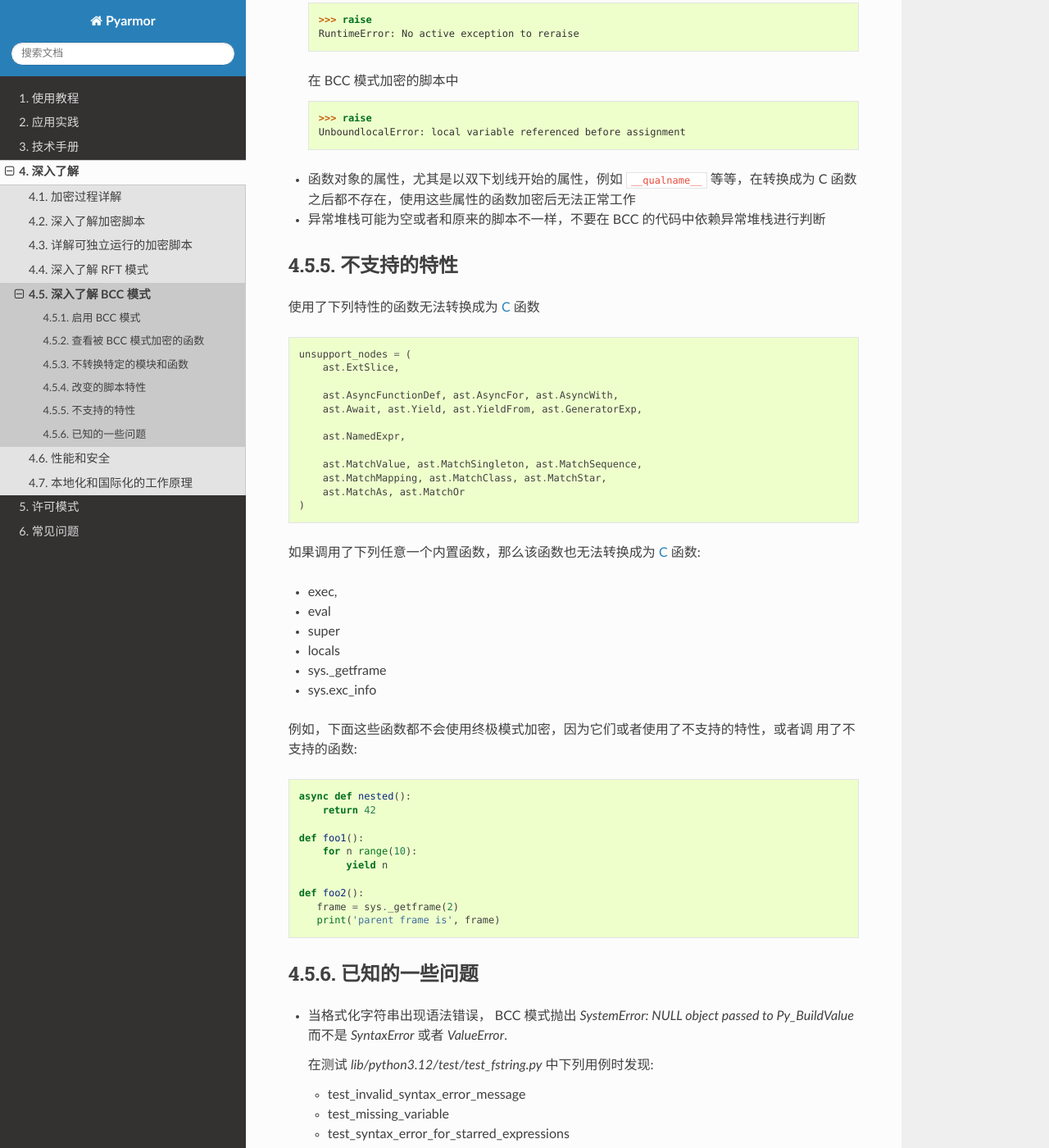
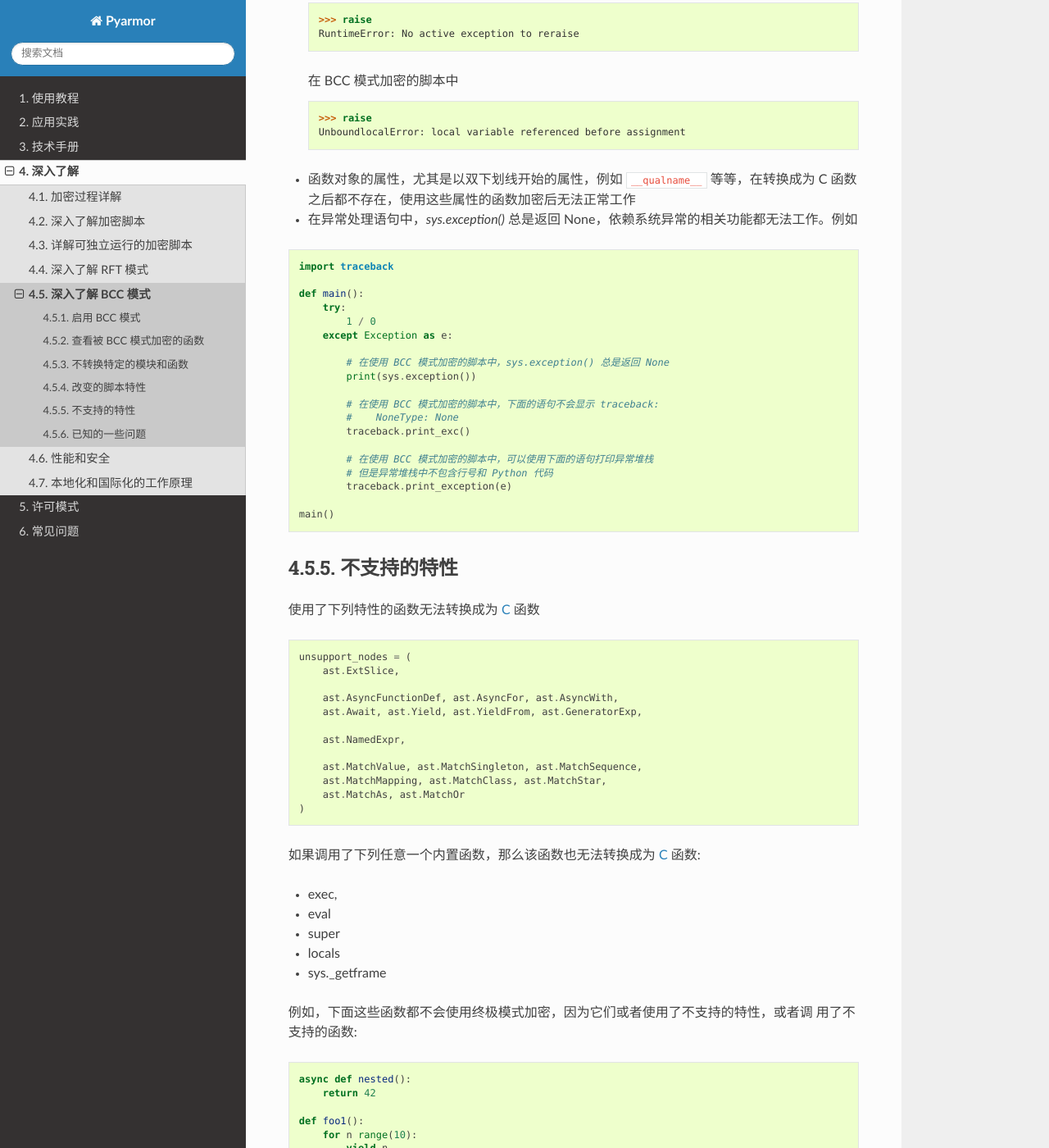
Before and after one commit to dashingsoft/pyarmor-docs-zh, a Sphinx documentation site: the page built from docs/topic/bccmode.rst, in a window 1280 px wide and 1400 px high, scrolled down 4140 px. Shown: the whole window at 82% size. Built offline with Sphinx 7.4.7 and the Read the Docs theme 3.1.0, drawn with Linux system fonts in a browser that asks for light colours.

Commit message:
Doc sys.exception is None in exception handler for BCC mode

```diff
--- a/docs/topic/bccmode.rst
+++ b/docs/topic/bccmode.rst
@@ -197,7 +197,29 @@ __ https://pyarmor.dashingsoft.com/downloads/tools/clang-9.0.zip
 
 * 函数对象的属性，尤其是以双下划线开始的属性，例如 ``__qualname__`` 等等，在转换成为 C 函数之后都不存在，使用这些属性的函数加密后无法正常工作
 
-* 异常堆栈可能为空或者和原来的脚本不一样，不要在 BCC 的代码中依赖异常堆栈进行判断
+* 在异常处理语句中，`sys.exception()` 总是返回 None，依赖系统异常的相关功能都无法工作。例如
+
+.. code-block:: python
+
+    import traceback
+
+    def main():
+        try:
+            1 / 0
+        except Exception as e:
+
+            # 在使用 BCC 模式加密的脚本中，sys.exception() 总是返回 None
+            print(sys.exception())
+
+            # 在使用 BCC 模式加密的脚本中，下面的语句不会显示 traceback:
+            #    NoneType: None
+            traceback.print_exc()
+
+            # 在使用 BCC 模式加密的脚本中，可以使用下面的语句打印异常堆栈
+            # 但是异常堆栈中不包含行号和 Python 代码
+            traceback.print_exception(e)
+
+    main()
 
 不支持的特性
 ============
@@ -226,7 +248,6 @@ __ https://pyarmor.dashingsoft.com/downloads/tools/clang-9.0.zip
 * super
 * locals
 * sys._getframe
-* sys.exc_info
 
 例如，下面这些函数都不会使用终极模式加密，因为它们或者使用了不支持的特性，或者调
 用了不支持的函数:
```
